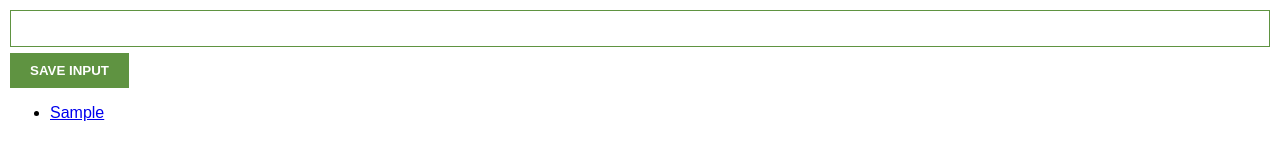
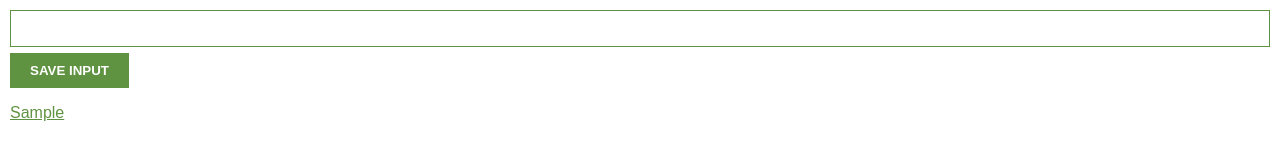
Before and after one commit to PRIZT21/Leads-counter, a browser extension: page index.html in a window 1280 px wide. Both pictures are taken after typing "Sample" into the empty fields and a click on the button "SAVE INPUT". Drawn offline with Linux system fonts and the light colour scheme.

Commit message:
UI adjustments
Changes in the CSS and deployment made to Chrome

```diff
--- a/index.css
+++ b/index.css
@@ -2,6 +2,7 @@
     margin: 0;
     padding: 10px;
     font-family: Arial, Helvetica, sans-serif;
+    min-width:400px;
 
 }
 
@@ -22,3 +23,17 @@
     padding: 10px 20px;
     margin-top: 6px;
 }
+
+ul {
+    margi-top: 20px;
+    list-style: none;
+    padding-left: 0;
+}
+
+li{
+    margin-top: 5px;
+}
+
+a{
+ color: #5f9341;
+}
```
Also changed, not shown: Leads-logo.png (added), manifest.json (added).
